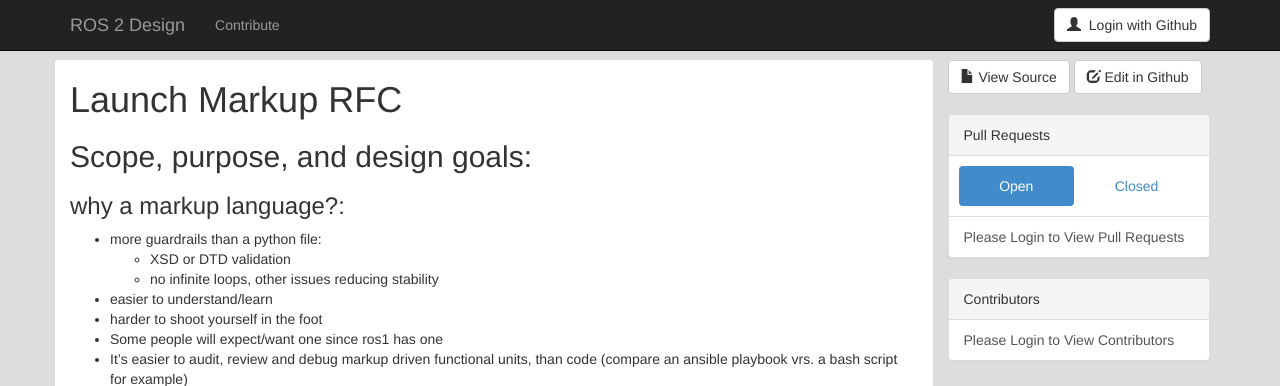
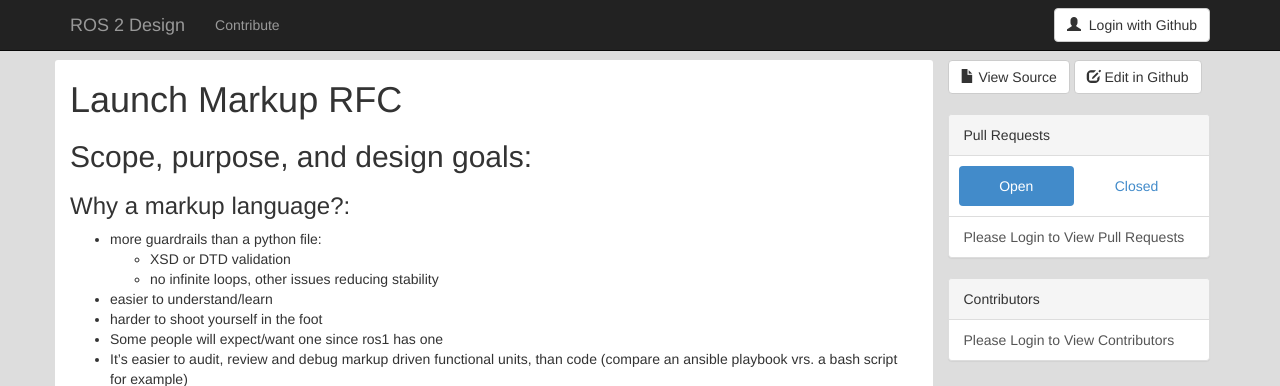
Before and after one commit to ros2/design, a Jekyll site: the page built from articles/150_roslaunch_markup_design.md, in a window 1280 px wide and 900 px high. Shown: the top 386 px of the window. Built offline with Jekyll 4.4.1, drawn with Linux system fonts in a browser that asks for light colours; nearby versions of some CDN libraries; our own code applies the rules of GitHub Pages for plain Markdown files.

```diff
--- a/articles/150_roslaunch_markup_design.md
+++ b/articles/150_roslaunch_markup_design.md
@@ -2,7 +2,7 @@
 
 ## Scope, purpose, and design goals:
 
-### why a markup language?:
+### Why a markup language?:
 
 - more guardrails than a python file:
     - XSD or DTD validation
```
